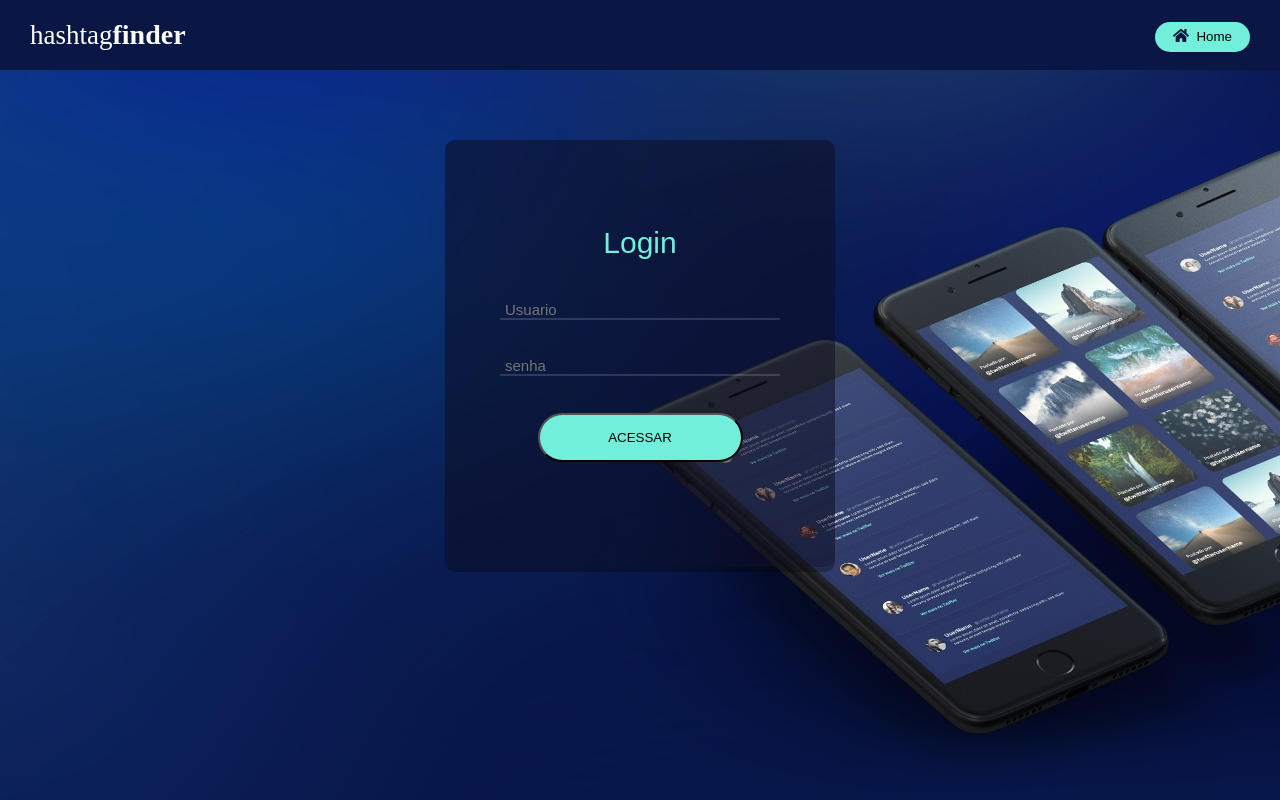
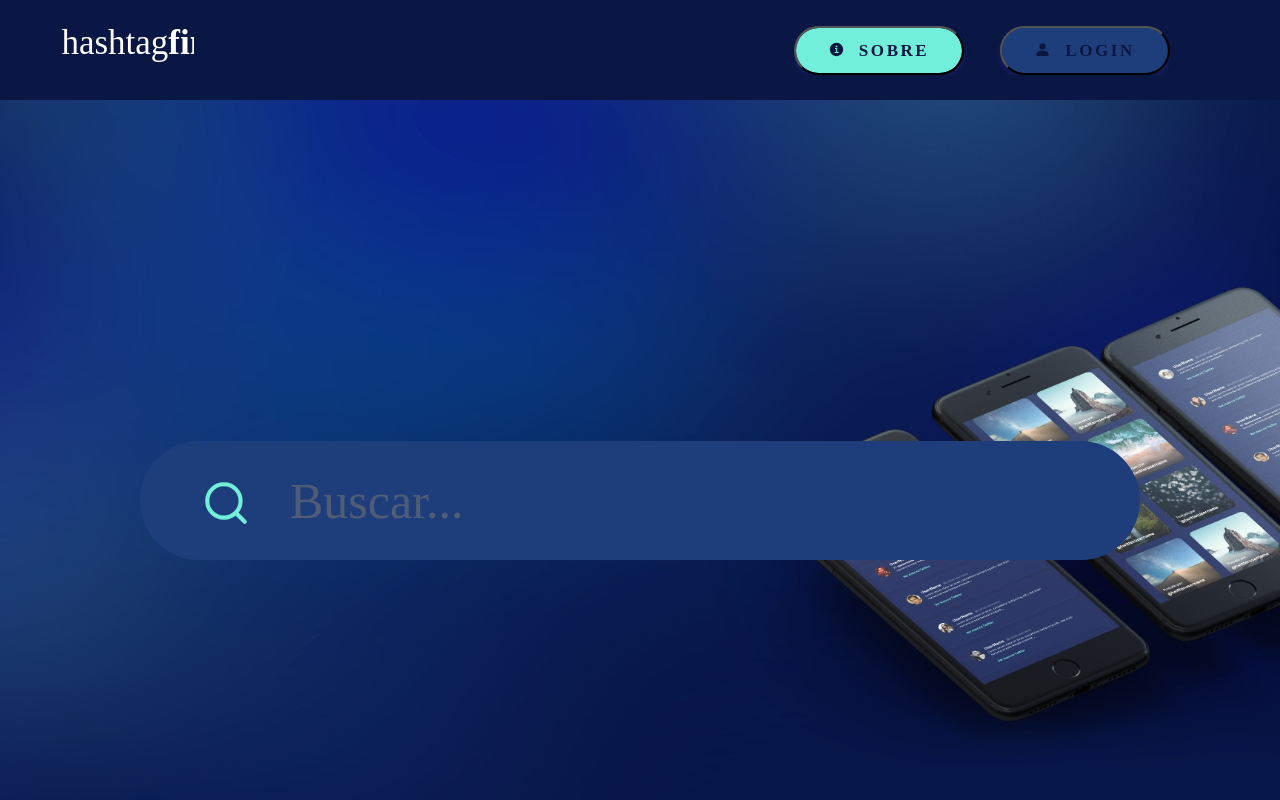
Before and after one commit to fabiodrneles/squad09, a React (Create React App) app in the folder squad09/: page / in a window 1280 px wide. Shown: the top 800 px of the page. Built offline with nearby package versions, Linux system fonts and the light colour scheme.

Commit message:
refatorando app.js

```diff
--- a/squad09/src/components/App/index.js
+++ b/squad09/src/components/App/index.js
@@ -9,7 +9,7 @@ function App() {
   return (
     <div className="App">
 
-        <Routes>
+      <Routes>
         <Route path="/" element={ <Home /> }/>
         <Route path="/search" element={ <Search/> }/>
         <Route path="/login" element={ <Login/> }/>
--- a/squad09/src/components/app/App.js
+++ b/squad09/src/components/app/App.js
@@ -1,14 +1,12 @@
-
 import React from 'react';
-import Login from '../../views/Login/index';
-
+import Routes from '../App/index'
 
 function App() {
   return (
     <div className="App">
 
+      <Routes/>
 
-      <Login/>
     </div>
   );
 }
```
